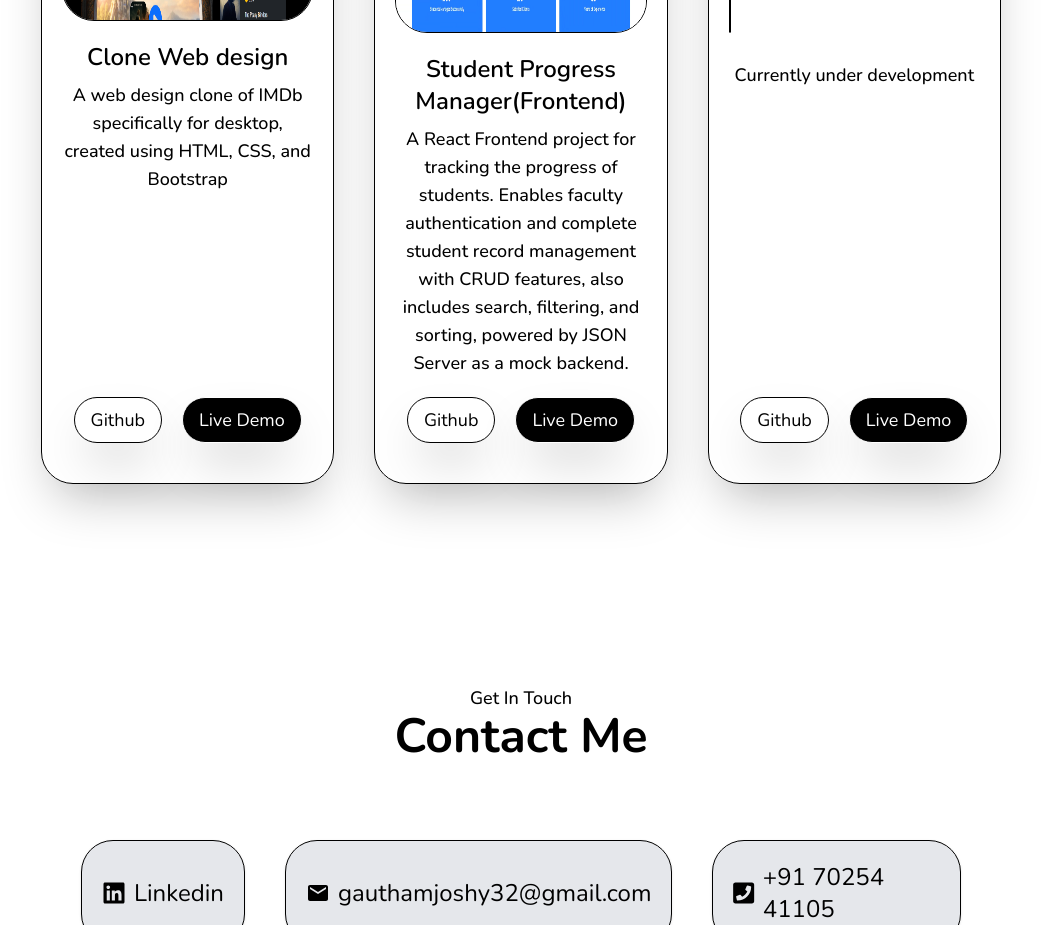
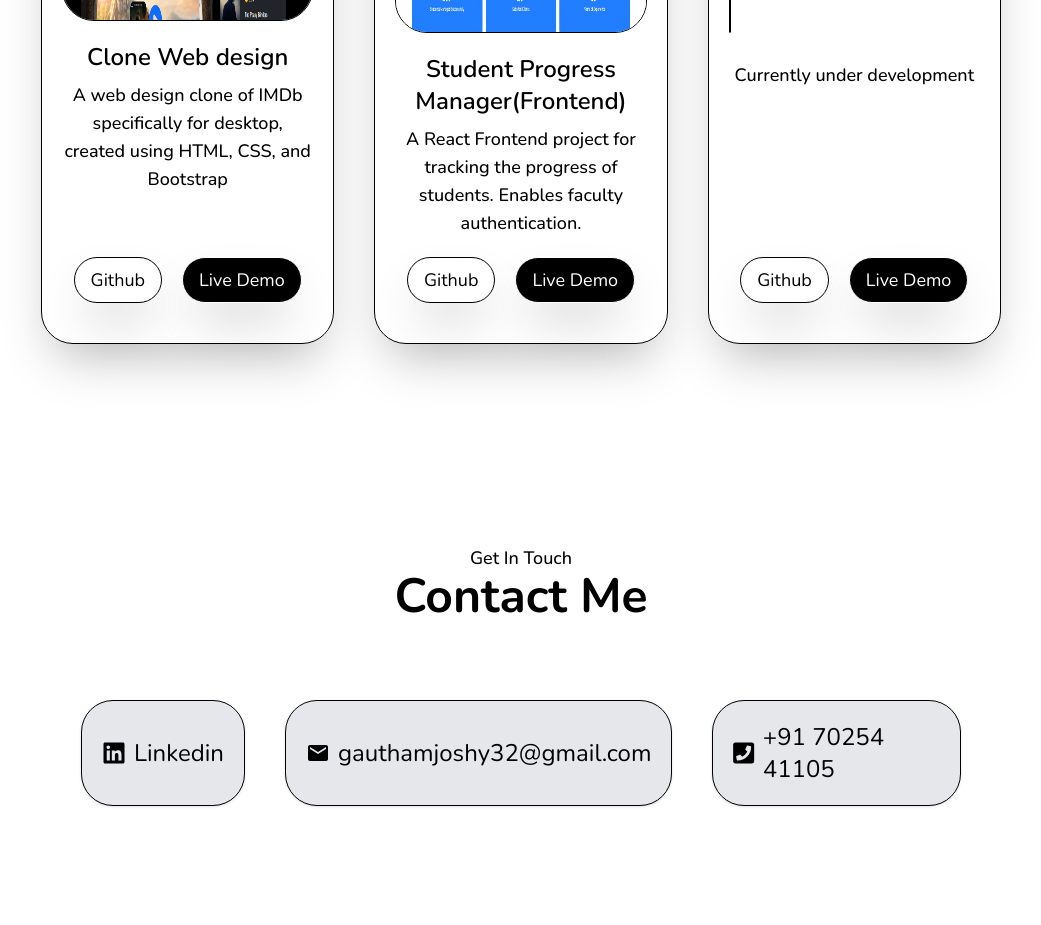
Before and after one commit to gauthamjoshy/currentPortfolio, a React (Vite) app: page / in a window 1280 px wide. Shown: the part 3440-4365 px from the top of the page, without its empty margins (119-1160 px from the left). Built offline with nearby package versions, Linux system fonts and the light colour scheme; a web font is replaced by a local one.

Commit message:
project card width

```diff
--- a/src/components/Projects.jsx
+++ b/src/components/Projects.jsx
@@ -43,7 +43,7 @@ function Projects() {
 
                         <div className='text-center my-5'>
                             <h3 className='text-2xl font-semibold'>Student Progress Manager(Frontend)</h3>
-                            <p className='text-lg font-medium mt-2'>A React Frontend project for tracking the progress of students. Enables faculty authentication and complete student record management with CRUD features, also includes search, filtering, and sorting, powered by JSON Server as a mock backend.</p>
+                            <p className='text-lg font-medium mt-2'>A React Frontend project for tracking the progress of students. Enables faculty authentication.</p>
                         </div>
                         <div className='flex justify-center items-center gap-5 pb-5'>
                             <a href='https://github.com/gauthamjoshy/studentManagementFrontend' className='bg-white border text-black text-lg px-4 py-2 rounded-4xl hover:bg-black hover:text-white transition cursor-pointer shadow-2xl'>Github</a>
```
